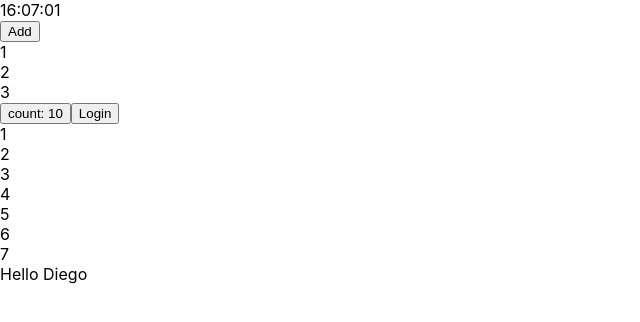
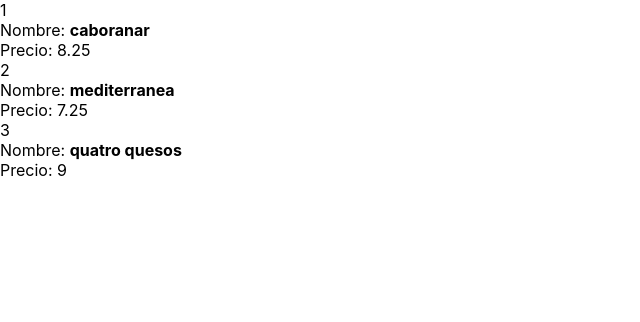
Before and after one commit to dgarciatorres/cursoReactCTA, a React (Create React App) app: page / in a window 1280 px wide. Shown: the top 322 px of the page, without its empty margins (0-640 px from the left). Built offline with nearby package versions, Linux system fonts and the light colour scheme; data requests are answered from the project's data file.

Commit message:
ulitma subida

```diff
--- /dev/null
+++ b/data/db.json
@@ -0,0 +1,19 @@
+{
+    "pizzas": [
+        {
+            "id": "1",
+            "name": "caboranar",
+            "price": 8.25
+        },
+        {
+            "id": "2",
+            "name": "mediterranea",
+            "price": 7.25
+        },
+        {
+            "id": "3",
+            "name": "quatro quesos",
+            "price": 9.00
+        }
+    ]
+}
--- a/package.json
+++ b/package.json
@@ -6,6 +6,7 @@
     "@testing-library/jest-dom": "^5.17.0",
     "@testing-library/react": "^13.4.0",
     "@testing-library/user-event": "^13.5.0",
+    "json-server": "^1.0.0-alpha.23",
     "react": "^18.2.0",
     "react-dom": "^18.2.0",
     "react-scripts": "5.0.1",
--- a/src/App.js
+++ b/src/App.js
@@ -1,20 +1,26 @@
-import Array from "./array/Array";
-import User from "./user/User";
-import Counter from "./counter/Counter";
-import ArrayState from "./arraystate/ArrayState";
-import Timer from "./timer/Timer";
+// import Array from "./array/Array";
+// import User from "./user/User";
+// import Counter from "./counter/Counter";
+// import ArrayState from "./arraystate/ArrayState";
+// import Timer from "./timer/Timer";
+// import Parent from "./children/Parent";
+import Fetch from "./fetch/Fecth";
+
 
 function App() {
   const name = "Diego"
   return (
     <>
+      <Fetch/>
+
+      {/* <Parent/>
       <Timer/>
       <ArrayState/>
       <Counter />
       <User />
-      <Array />
+      <Array /> */}
 
-      <div>Hello {name}</div>
+      {/* <div>Hello {name}</div> */}
     </>
   );
 }
--- /dev/null
+++ b/src/children/Parent.js
@@ -0,0 +1,9 @@
+import Child from "./Child";
+
+export default function Parent(){
+    return(
+        <Child>
+            <div>Hello World</div>
+        </Child>
+    )
+}
--- /dev/null
+++ b/src/fetch/Fecth.js
@@ -0,0 +1,23 @@
+import { UseFetch } from "./UseFetch";
+
+export default function Fetch(){
+    const{loading, error, data} = UseFetch("http://localhost:3000/pizzas")
+
+    if(loading){
+        return <div>Cargando...</div>
+    }
+    if(error){
+        return <div>{error}</div>
+    }
+
+    return <>
+             {/* para poder escribir js dentro del react tengo que meterlo entre llaves*/}
+            {data.map(({id,name,price})=>{ // desestructurar el objeto
+                return (<div key={id}>
+                    <div>{id}</div>
+                    <div>Nombre: <strong>{name}</strong></div>
+                    <div>Precio: {price}</div>
+                </div>)
+            })}
+        </>
+}
--- /dev/null
+++ b/src/fetch/UseFetch.js
@@ -0,0 +1,22 @@
+import { useEffect, useState } from "react"
+
+export function UseFetch(url,initialValue){
+    const   [loading, setLoading] = useState(true);
+    const   [error, setError] = useState(null);
+    const   [data, setData] = useState(initialValue);
+
+    useEffect(()=>{
+        // salta el efecto cuando cambie la url
+        fetch(url)
+            .then(response=>response.json()) // primero tenemos que tranformar el response del fetch a json
+            .then(data=>setData(data)) // ahora devolvemos los datos
+            .catch(error=>setError(error))
+            .finally(()=> setLoading(false))
+    },[url])
+
+    return{
+        loading,
+        error,
+        data
+    }
+}
```
Also changed, not shown: src/children/Child.js (added, +8 -0 lines), 1 other file (tests, documents, lock files or other folders).
